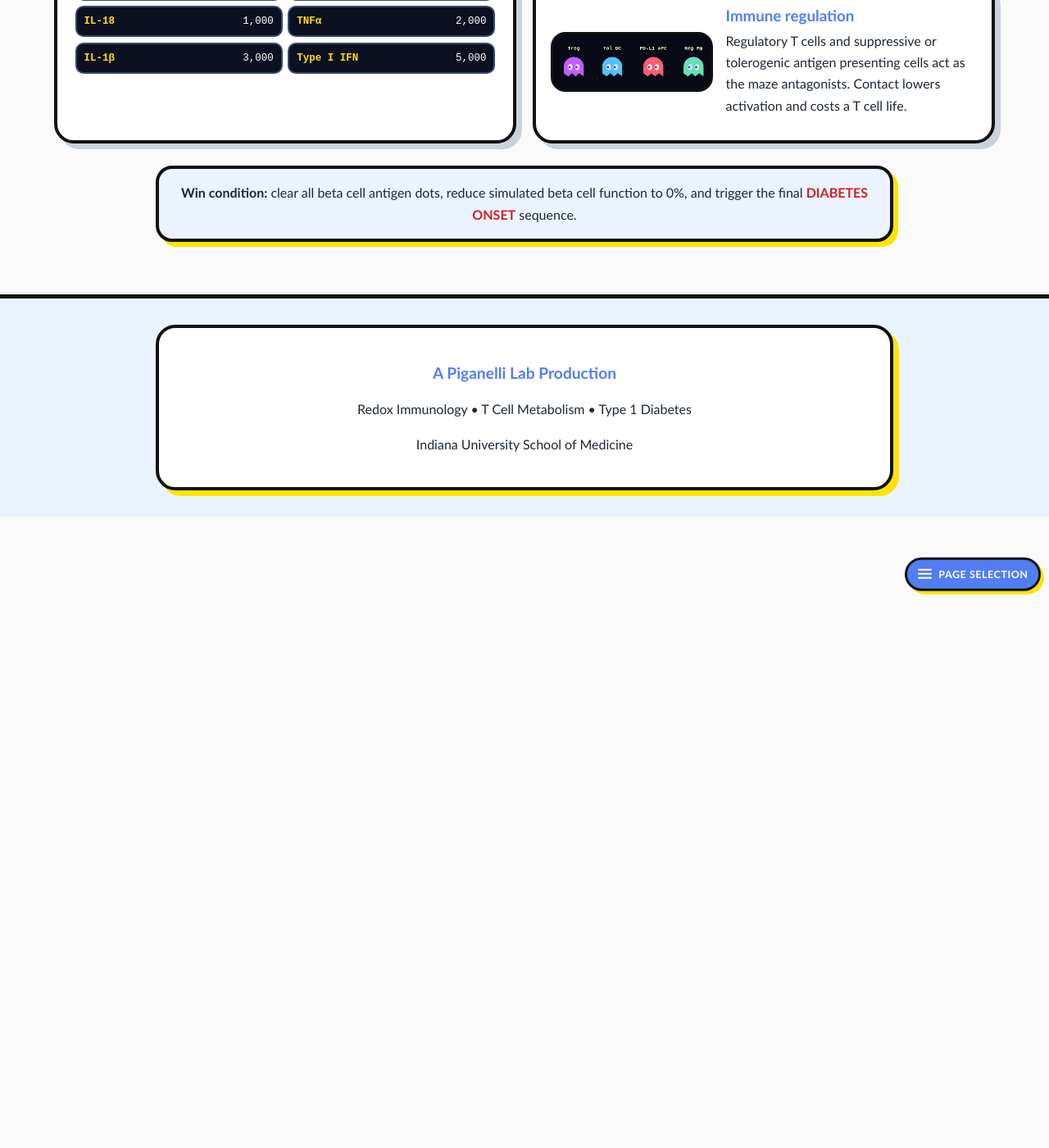
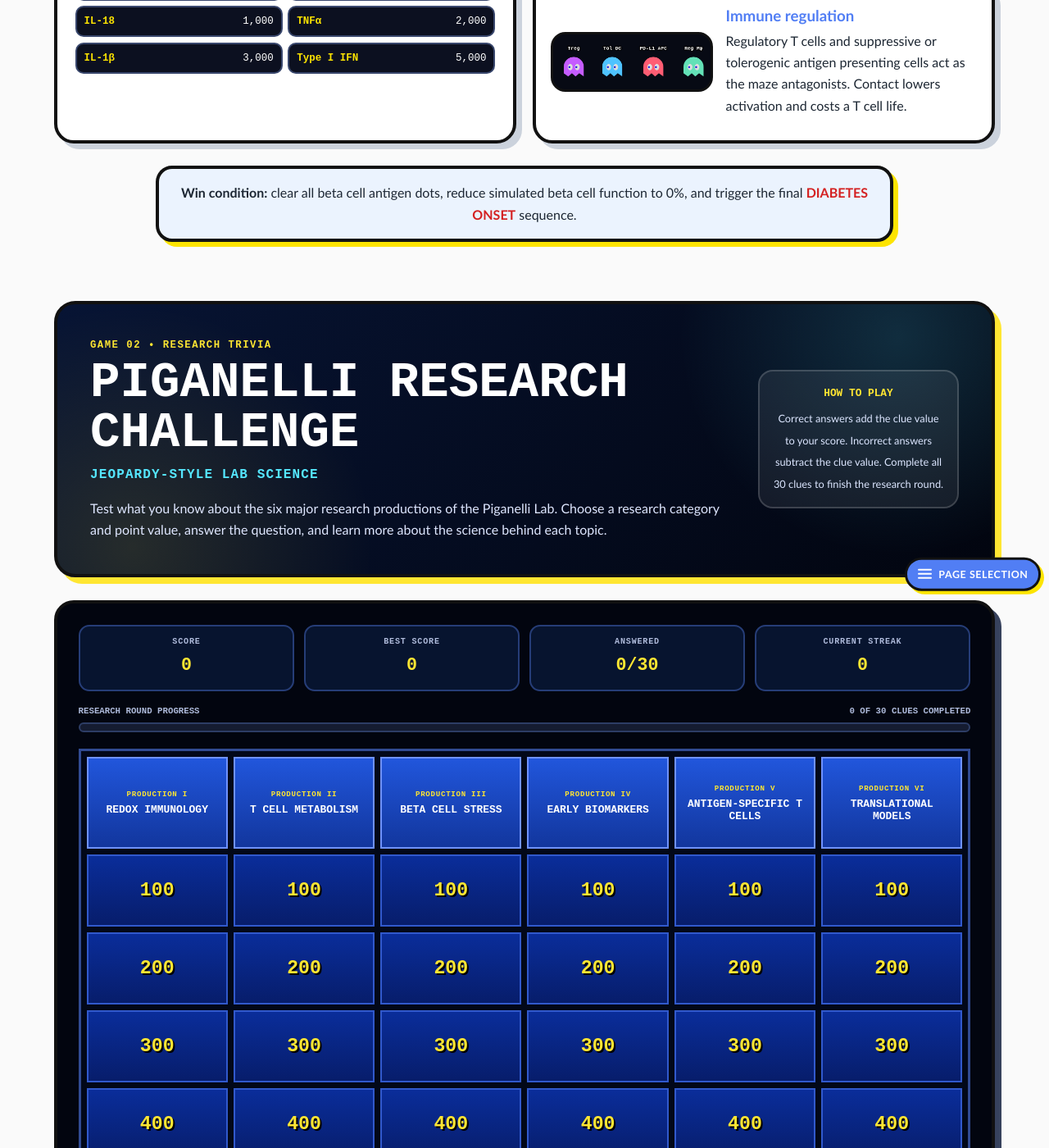
Before and after one commit to mproffer-17/PiganelliLaboratory, a Jekyll site: the page built from arcade.html, in a window 1280 px wide and 1400 px high, scrolled down 2586 px. Shown: the whole window at 82% size. Built offline with Jekyll 4.4.1, drawn with Linux system fonts in a browser that asks for light colours; part of the change alters nothing that is shown; some of the changed text lies outside the part shown.

Commit message:
Add Piganelli Research Challenge below Autoimmune Arcade

```diff
--- a/arcade.html
+++ b/arcade.html
@@ -399,3 +399,4 @@ title: Autoimmune Arcade
 </section>
 
 <script src="{{ site.baseurl }}/assets/game/arcade.js"></script>
+<script src="{{ site.baseurl }}/assets/game/research-jeopardy.js"></script>
```
